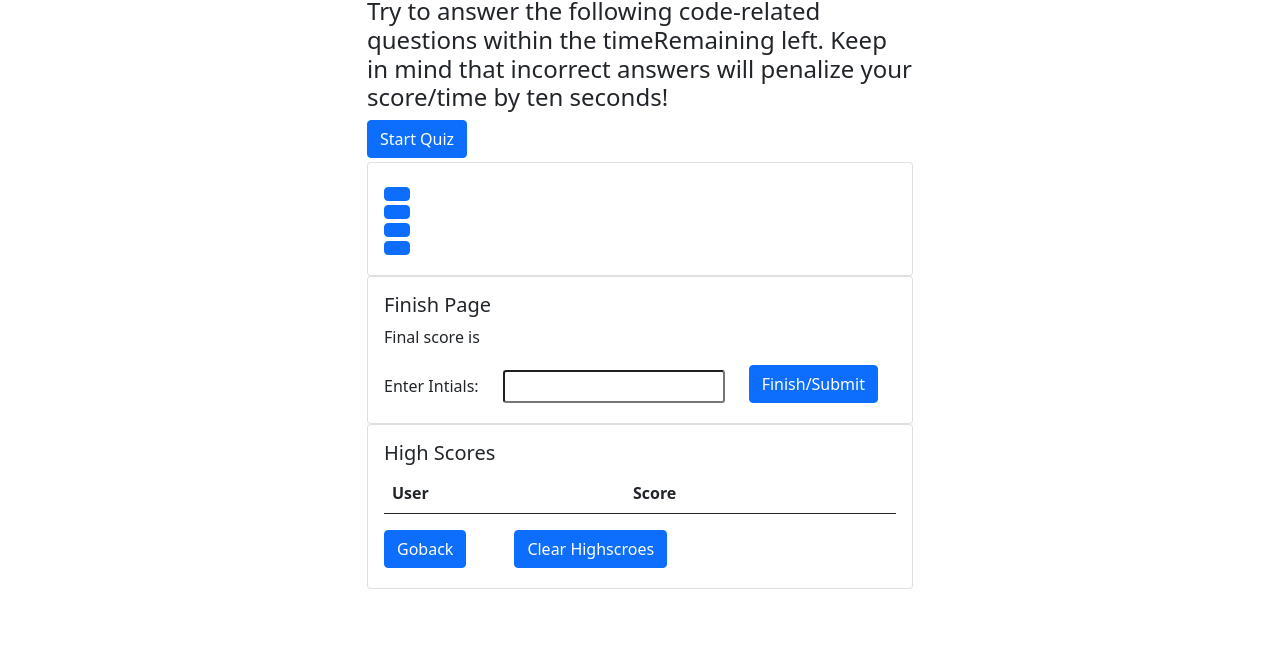
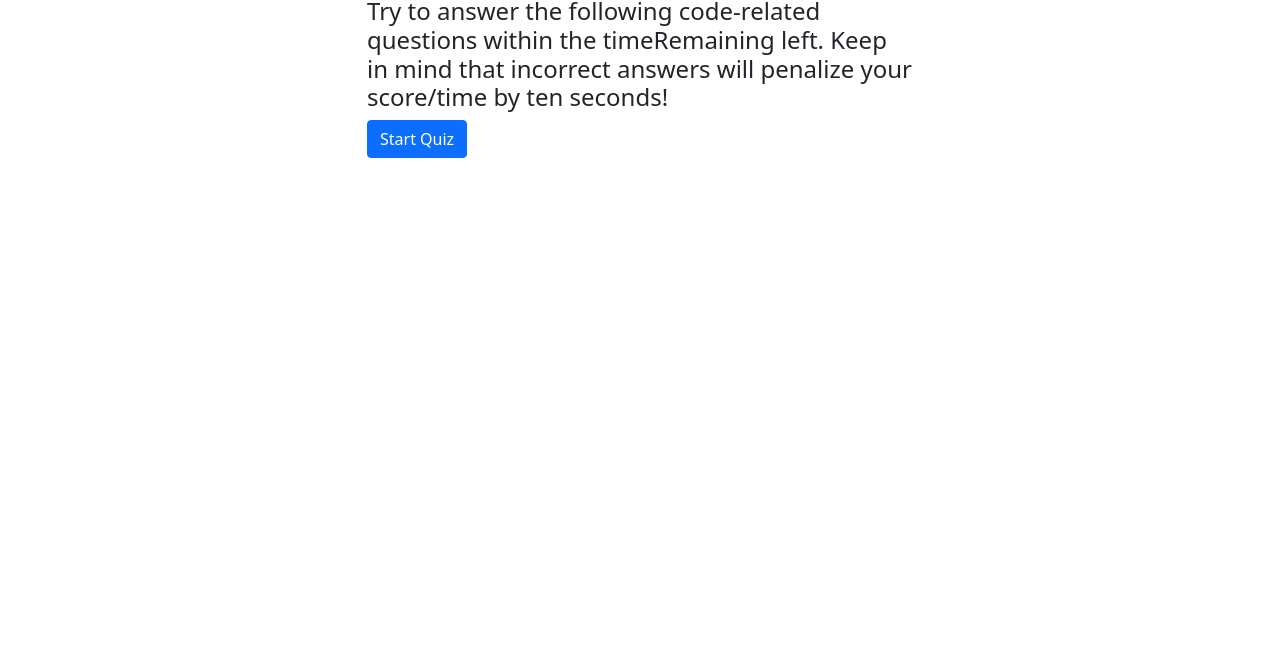
Before and after one commit to jdbell123/coding-quiz, a plain HTML site: page index.html in a window 1280 px wide. Shown: the part 139-800 px from the top of the page. Drawn offline with nearby package versions, Linux system fonts and the light colour scheme; the site is published under a folder, as on GitHub Pages, so addresses that start at the root find nothing.

Commit message:
fixed js link and removed css link

```diff
--- a/index.html
+++ b/index.html
@@ -10,11 +10,8 @@
     <link href="https://cdn.jsdelivr.net/npm/bootstrap@5.0.0-beta1/dist/css/bootstrap.min.css" rel="stylesheet"
         integrity="sha384-giJF6kkoqNQ00vy+HMDP7azOuL0xtbfIcaT9wjKHr8RbDVddVHyTfAAsrekwKmP1" crossorigin="anonymous">
 
-    <!-- Linked CSS -->
-    <link rel="stylesheet" href="./assets/css/style.css">
-
     <!-- Linked JavaScript -->
-    <script src="/assets/js/script.js" defer></script>
+    <script src="./assets/js/script.js" defer></script>
 
     <!-- Bootstrap Bundle JavaScript -->
     <script src="https://cdn.jsdelivr.net/npm/bootstrap@5.0.0-beta1/dist/js/bootstrap.bundle.min.js"
```
